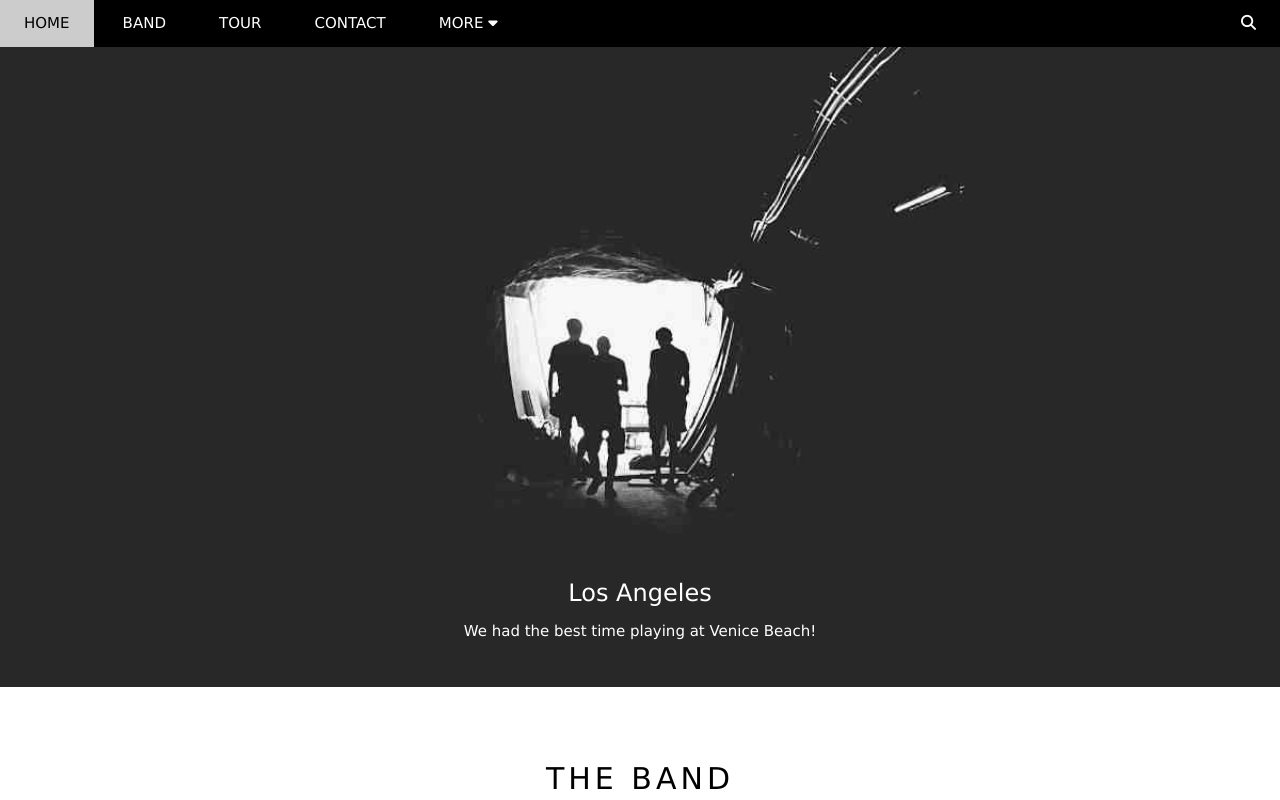
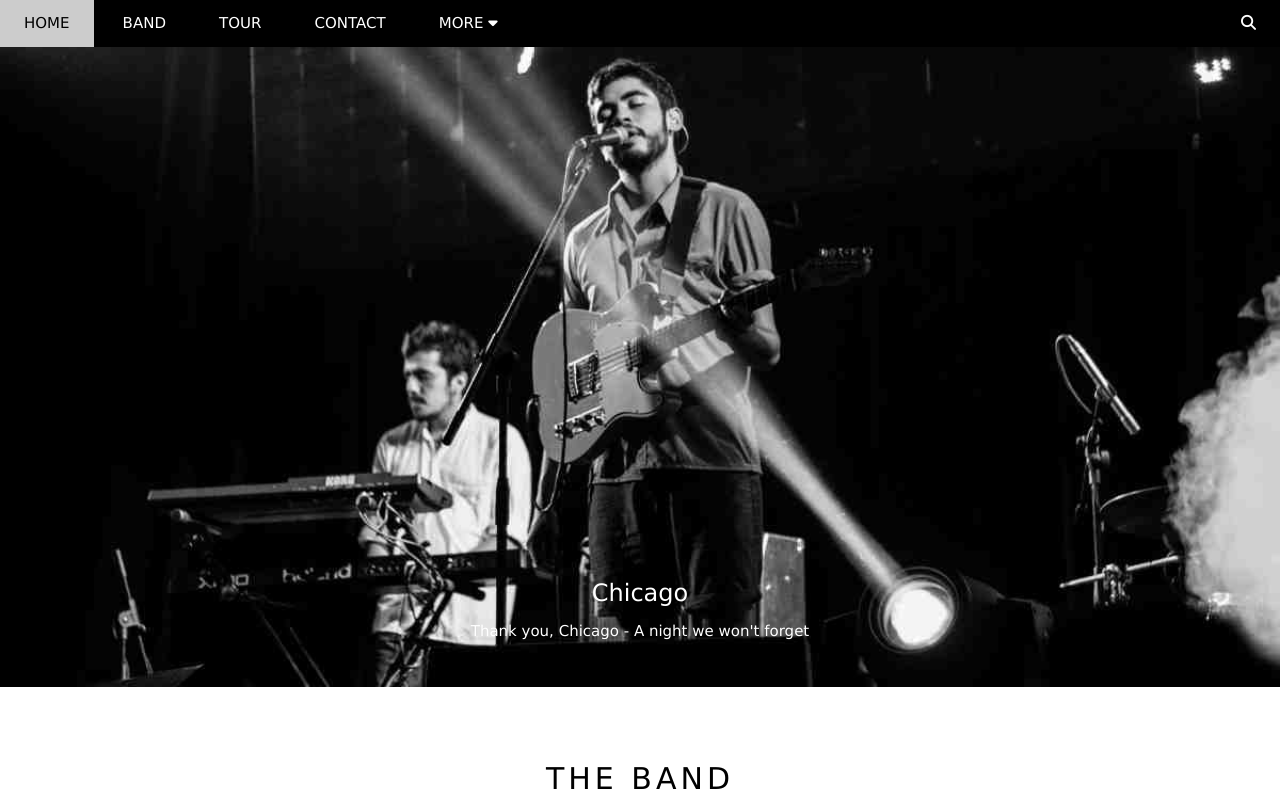
Before and after one commit to haonp123/web_the_band, a plain HTML site: page index.html in a window 1280 px wide. Shown: the top 800 px of the page. Drawn offline with Linux system fonts and the light colour scheme.

Commit message:
update__finally

```diff
--- a/assets/css/style.css
+++ b/assets/css/style.css
@@ -133,7 +133,6 @@ html    {
     margin-top: 47px;
     padding-top: 50%;
     position: relative;
-    background: url("assets/images/chicago.jpg") top center / cover no-repeat;
 }
 
 .slider__content    {
--- a/main.js
+++ b/main.js
@@ -27,20 +27,22 @@ const sliderInfo = [
     }
 ];
 
-//Change slider every 5s
-var i = 1;
+//Random a slider:
+var index = Math.floor(Math.random()*sliderInfo.length);
 
-setInterval(function()  {
-    slider.style.background = `url(${sliderInfo[i].path}) top center / cover no-repeat`;
-    sliderHeading.innerText = sliderInfo[i].heading;
-    sliderDescription.innerText = sliderInfo[i].description;
+function updateSlide() {
+    slider.style.background = `url(${sliderInfo[index].path}) top center / cover no-repeat`;
+    sliderHeading.innerText = sliderInfo[index].heading;
+    sliderDescription.innerText = sliderInfo[index].description;
 
-    if(i === sliderInfo.length - 1) {
-        i = 0;
-    } else  {
-        ++i;
+    index++;
+    if(index == sliderInfo.length) {
+        index = 0;
     }
-}, 5000);
+}
+
+updateSlide();
+setInterval(updateSlide, 5000);
 
 //Click menu button:
 menuBtn.onclick = function() {
```
